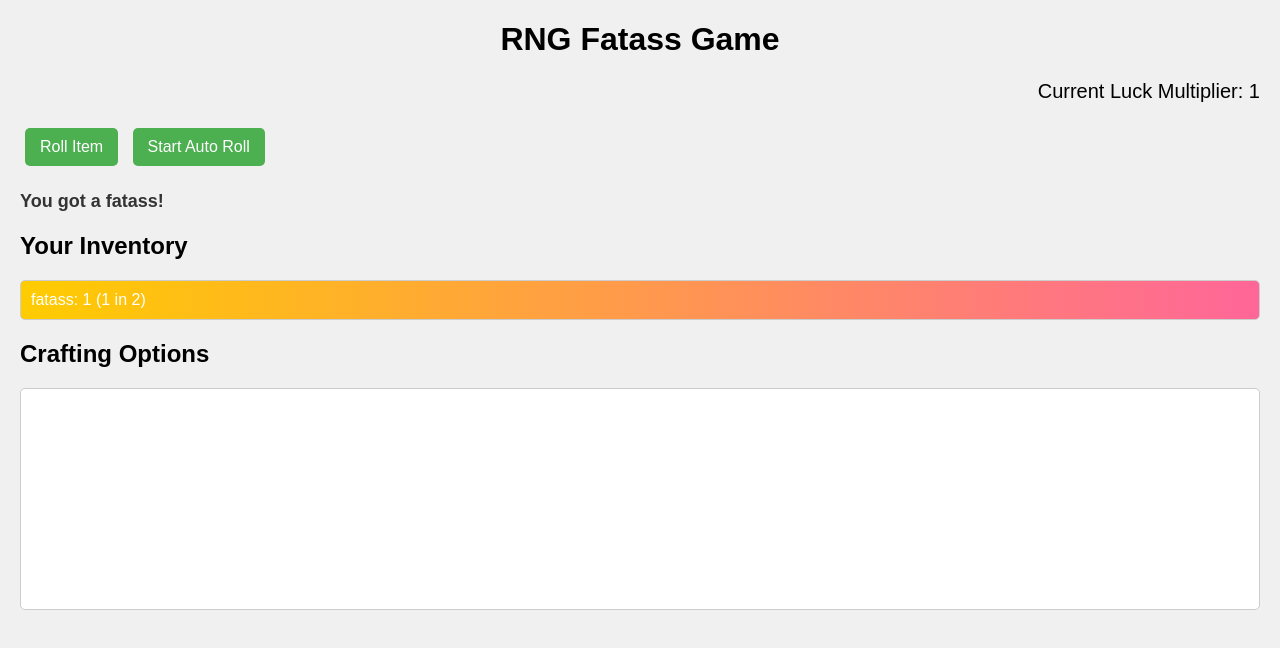
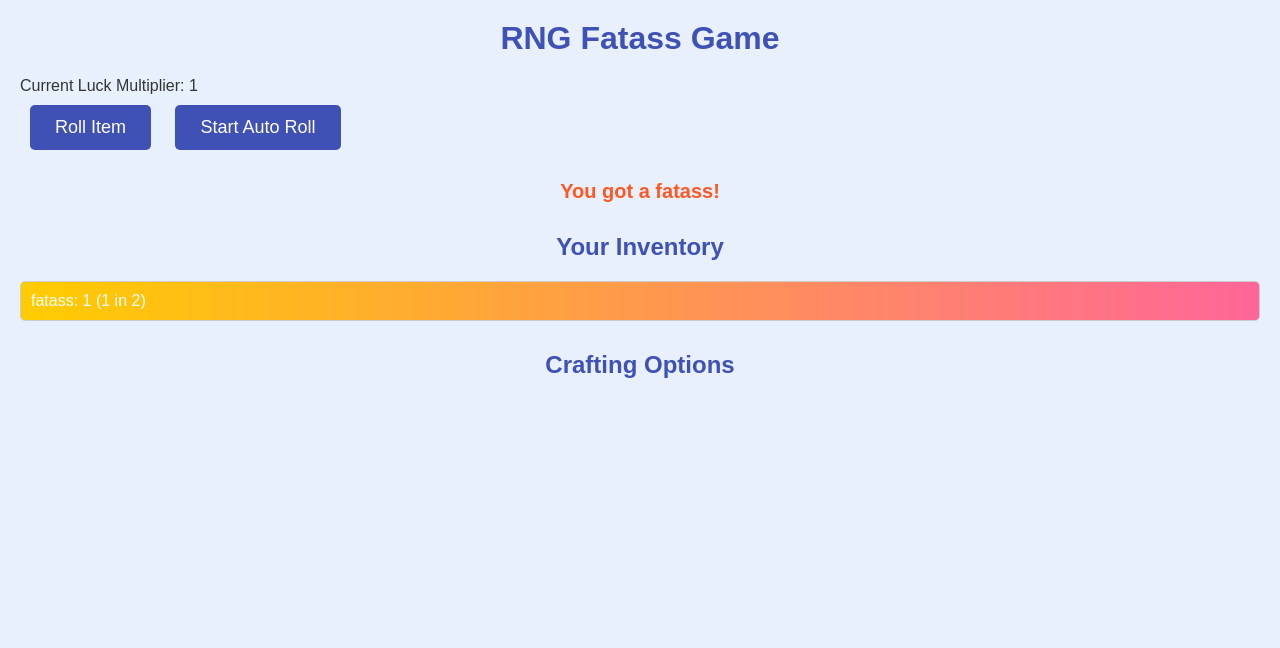
Before and after one commit to computerboi3131/FATASS-RNG, a plain HTML site: page index.html in a window 1280 px wide. Both pictures are taken after a click on the button "Roll Item". Drawn offline with Linux system fonts and the light colour scheme.

Commit message:
Update styles.css

```diff
--- a/styles.css
+++ b/styles.css
@@ -1,66 +1,71 @@
-body {
-    font-family: Arial, sans-serif;
-    margin: 20px;
-    background-color: #f0f0f0;
+/* Basic Reset */
+* {
+    margin: 0;
+    padding: 0;
+    box-sizing: border-box;
 }
 
+/* Body Styling */
+body {
+    font-family: 'Arial', sans-serif; /* Clean font */
+    background-color: #e8f0fe; /* Light background for contrast */
+    color: #333; /* Dark text color */
+    padding: 20px; /* Space around content */
+}
+
+/* Title Styling */
 h1 {
     text-align: center;
+    color: #3f51b5; /* A deep blue color */
+    margin-bottom: 20px; /* Space below the title */
 }
 
+/* Button Styling */
 button {
-    padding: 10px 15px;
-    margin: 5px;
-    font-size: 16px;
-    cursor: pointer;
-    background-color: #4CAF50; /* Green background */
-    color: white; /* White text */
-    border: none; /* No border */
+    background-color: #3f51b5; /* Deep blue background */
+    color: white; /* White text color */
+    border: none; /* No default border */
+    padding: 12px 25px; /* More padding */
+    margin: 10px; /* Space around buttons */
     border-radius: 5px; /* Rounded corners */
-    transition: background-color 0.3s; /* Transition for hover effect */
+    cursor: pointer; /* Pointer cursor */
+    font-size: 18px; /* Larger font size */
+    transition: background-color 0.3s, transform 0.2s; /* Smooth background change and scale effect */
 }
 
 button:hover {
-    background-color: #45a049; /* Darker green on hover */
+    background-color: #303f9f; /* Darker blue on hover */
+    transform: scale(1.05); /* Slightly increase size on hover */
 }
 
-#luckMultiplier {
-    font-size: 20px;
-    margin-bottom: 20px;
-    text-align: right; /* Align to the right */
+/* Result Display */
+#result {
+    font-size: 20px; /* Larger text for results */
+    margin: 20px 0; /* Space above and below */
+    text-align: center; /* Center align text */
+    font-weight: bold; /* Make the text bold */
+    color: #ff5722; /* A bright accent color */
 }
 
+/* Inventory List */
 #inventory {
+    margin-top: 20px; /* Space above inventory */
     list-style-type: none; /* No bullet points */
-    padding: 0;
 }
 
 #inventory li {
-    margin: 5px 0;
-    padding: 10px;
-    background-color: #fff; /* White background for inventory items */
-    border: 1px solid #ccc; /* Light gray border */
+    padding: 10px; /* Space around each inventory item */
+    border: 1px solid #ccc; /* Light border for items */
     border-radius: 5px; /* Rounded corners */
+    background-color: #fff; /* Default background for items */
+    margin-bottom: 10px; /* Space between items */
+    transition: background-color 0.2s; /* Smooth background change */
 }
 
-#craftableItems {
-    margin-top: 20px;
-    padding: 10px;
-    background-color: #fff; /* White background for crafting area */
-    border: 1px solid #ccc; /* Light gray border */
-    border-radius: 5px; /* Rounded corners */
-    overflow-y: scroll; /* Allow scrolling */
-    height: 200px; /* Set fixed height */
+/* Heading for Inventory */
+h2 {
+    margin-top: 30px; /* Space above heading */
+    color: #3f51b5; /* Same deep blue for consistency */
+    text-align: center; /* Center align heading */
+    margin-bottom: 15px; /* Space below heading */
 }
-
-#craftableItems div {
-    margin: 5px 0;
-    padding: 5px;
-}
-
-#result {
-    margin-top: 20px;
-    font-size: 18px;
-    font-weight: bold;
-    color: #333; /* Dark gray text color */
-}
```
